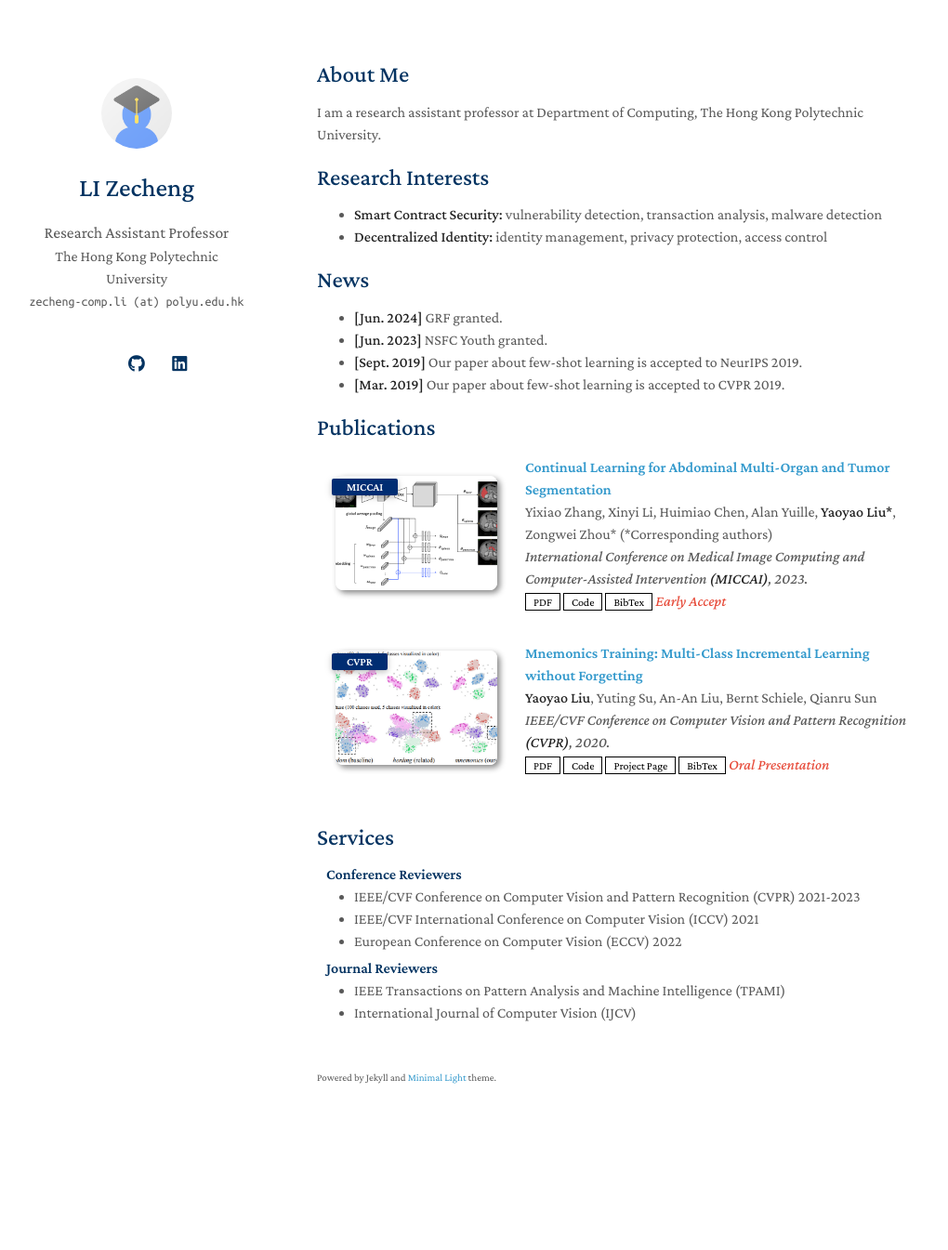
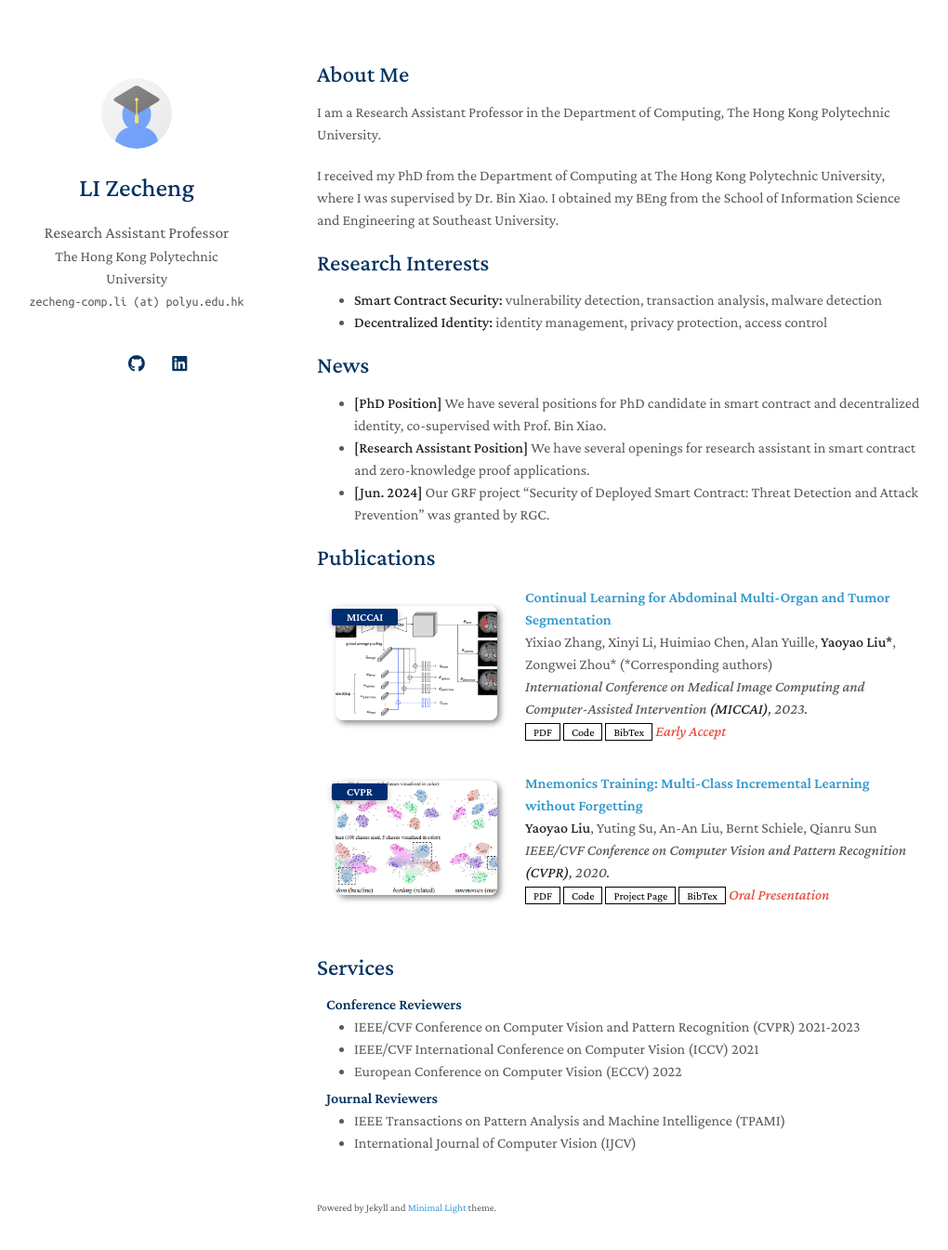
Before and after one commit to archi-cszcli/homepage, a Jekyll site: the page built from index.md, in a window 1280 px wide and 1380 px high. Shown: the top 1345 px of the window at 93% size, without its empty margins (129-1149 px from the left). Built offline with Jekyll 4.4.1, drawn with Linux system fonts in a browser that asks for light colours; a style sheet for code colours, icons or effects is not loaded; our own code applies the rules of GitHub Pages for plain Markdown files.

Commit message:
Update index.md

```diff
--- a/index.md
+++ b/index.md
@@ -4,7 +4,9 @@
 
 ## About Me
 
-I am a research assistant professor at Department of Computing, The Hong Kong Polytechnic University.
+I am a Research Assistant Professor in the Department of Computing, The Hong Kong Polytechnic University.
+
+I received my PhD from the Department of Computing at The Hong Kong Polytechnic University, where I was supervised by Dr. Bin Xiao. I obtained my BEng from the School of Information Science and Engineering at Southeast University.
 
 ## Research Interests
 
@@ -13,10 +15,10 @@
 
 ## News
 
-- **[Jun. 2024]** GRF granted.
-- **[Jun. 2023]** NSFC Youth granted.
-- **[Sept. 2019]** Our paper about few-shot learning is accepted to NeurIPS 2019.
-- **[Mar. 2019]** Our paper about few-shot learning is accepted to CVPR 2019.
+- **[PhD Position]** We have several positions for PhD candidate in smart contract and decentralized identity, co-supervised with Prof. Bin Xiao.
+- **[Research Assistant Position]** We have several openings for research assistant in smart contract and zero-knowledge proof applications.
+- **[Jun. 2024]** Our GRF project "Security of Deployed Smart Contract: Threat Detection and Attack Prevention" was granted by RGC.
+
 
 {% include_relative _includes/publications.md %}
 
```
